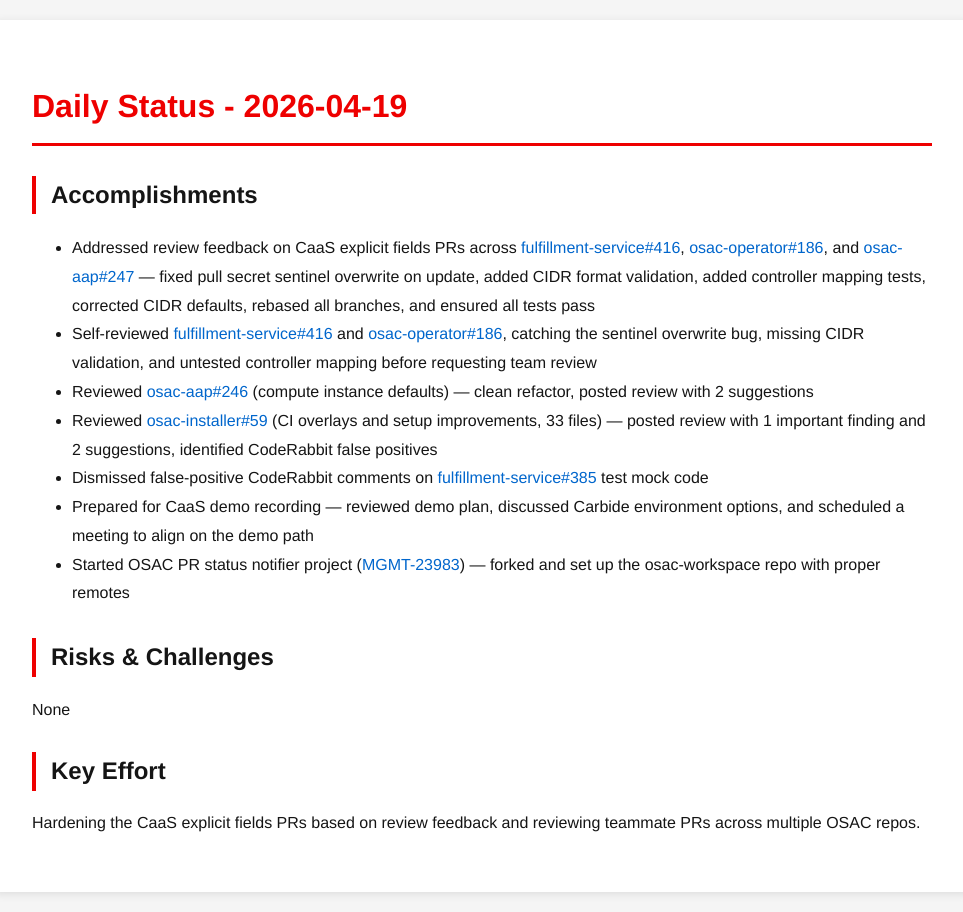
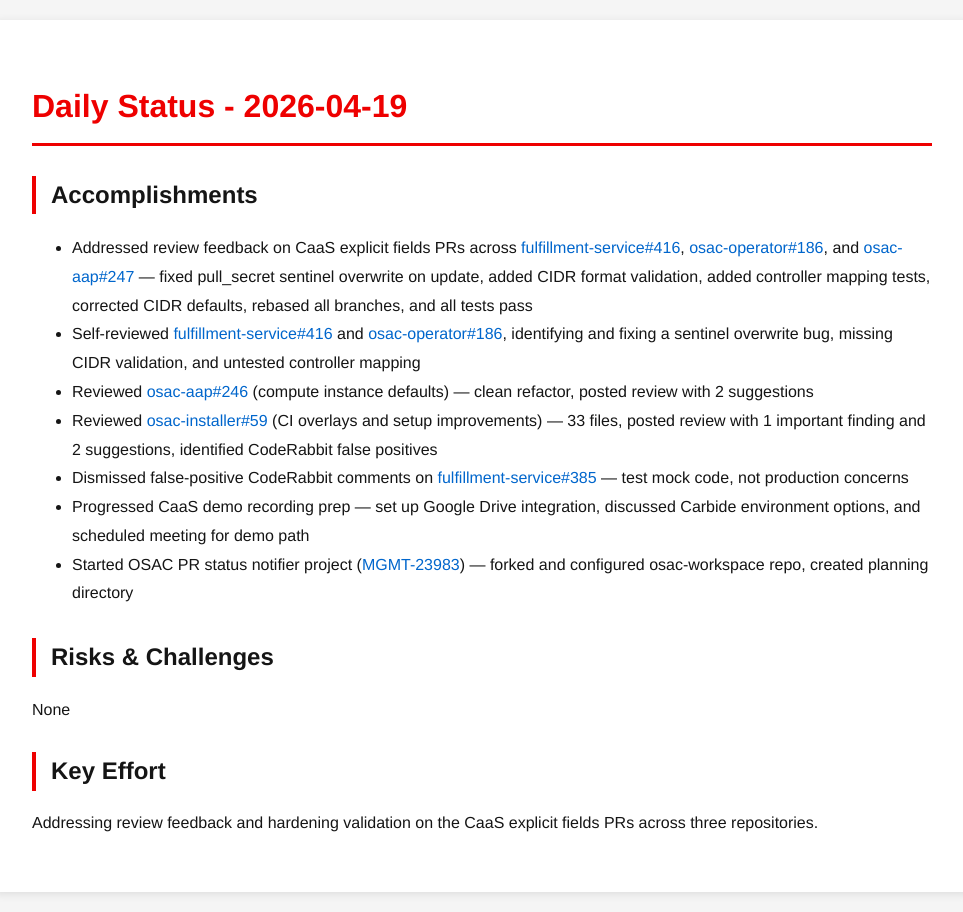
Before and after one commit to tzvatot/daily-status, a Jekyll site: the page built from 2026-04-19.md, in a window 1280 px wide. Shown: the whole page, without its empty margins (158-1121 px from the left). Built offline with Jekyll 4.4.1, drawn with Linux system fonts in a browser that asks for light colours.

Commit message:
Daily status update - 2026-04-19

```diff
--- a/2026-04-19.md
+++ b/2026-04-19.md
@@ -7,16 +7,16 @@ date: 2026-04-19
 # Daily Status - 2026-04-19
 
 ## Accomplishments
-- Addressed review feedback on CaaS explicit fields PRs across [fulfillment-service#416](https://github.com/osac-project/fulfillment-service/pull/416), [osac-operator#186](https://github.com/osac-project/osac-operator/pull/186), and [osac-aap#247](https://github.com/osac-project/osac-aap/pull/247) — fixed pull secret sentinel overwrite on update, added CIDR format validation, added controller mapping tests, corrected CIDR defaults, rebased all branches, and ensured all tests pass
-- Self-reviewed [fulfillment-service#416](https://github.com/osac-project/fulfillment-service/pull/416) and [osac-operator#186](https://github.com/osac-project/osac-operator/pull/186), catching the sentinel overwrite bug, missing CIDR validation, and untested controller mapping before requesting team review
+- Addressed review feedback on CaaS explicit fields PRs across [fulfillment-service#416](https://github.com/osac-project/fulfillment-service/pull/416), [osac-operator#186](https://github.com/osac-project/osac-operator/pull/186), and [osac-aap#247](https://github.com/osac-project/osac-aap/pull/247) — fixed pull_secret sentinel overwrite on update, added CIDR format validation, added controller mapping tests, corrected CIDR defaults, rebased all branches, and all tests pass
+- Self-reviewed [fulfillment-service#416](https://github.com/osac-project/fulfillment-service/pull/416) and [osac-operator#186](https://github.com/osac-project/osac-operator/pull/186), identifying and fixing a sentinel overwrite bug, missing CIDR validation, and untested controller mapping
 - Reviewed [osac-aap#246](https://github.com/osac-project/osac-aap/pull/246) (compute instance defaults) — clean refactor, posted review with 2 suggestions
-- Reviewed [osac-installer#59](https://github.com/osac-project/osac-installer/pull/59) (CI overlays and setup improvements, 33 files) — posted review with 1 important finding and 2 suggestions, identified CodeRabbit false positives
-- Dismissed false-positive CodeRabbit comments on [fulfillment-service#385](https://github.com/osac-project/fulfillment-service/pull/385) test mock code
-- Prepared for CaaS demo recording — reviewed demo plan, discussed Carbide environment options, and scheduled a meeting to align on the demo path
-- Started OSAC PR status notifier project ([MGMT-23983](https://issues.redhat.com/browse/MGMT-23983)) — forked and set up the osac-workspace repo with proper remotes
+- Reviewed [osac-installer#59](https://github.com/osac-project/osac-installer/pull/59) (CI overlays and setup improvements) — 33 files, posted review with 1 important finding and 2 suggestions, identified CodeRabbit false positives
+- Dismissed false-positive CodeRabbit comments on [fulfillment-service#385](https://github.com/osac-project/fulfillment-service/pull/385) — test mock code, not production concerns
+- Progressed CaaS demo recording prep — set up Google Drive integration, discussed Carbide environment options, and scheduled meeting for demo path
+- Started OSAC PR status notifier project ([MGMT-23983](https://issues.redhat.com/browse/MGMT-23983)) — forked and configured osac-workspace repo, created planning directory
 
 ## Risks & Challenges
 None
 
 ## Key Effort
-Hardening the CaaS explicit fields PRs based on review feedback and reviewing teammate PRs across multiple OSAC repos.
+Addressing review feedback and hardening validation on the CaaS explicit fields PRs across three repositories.
```
